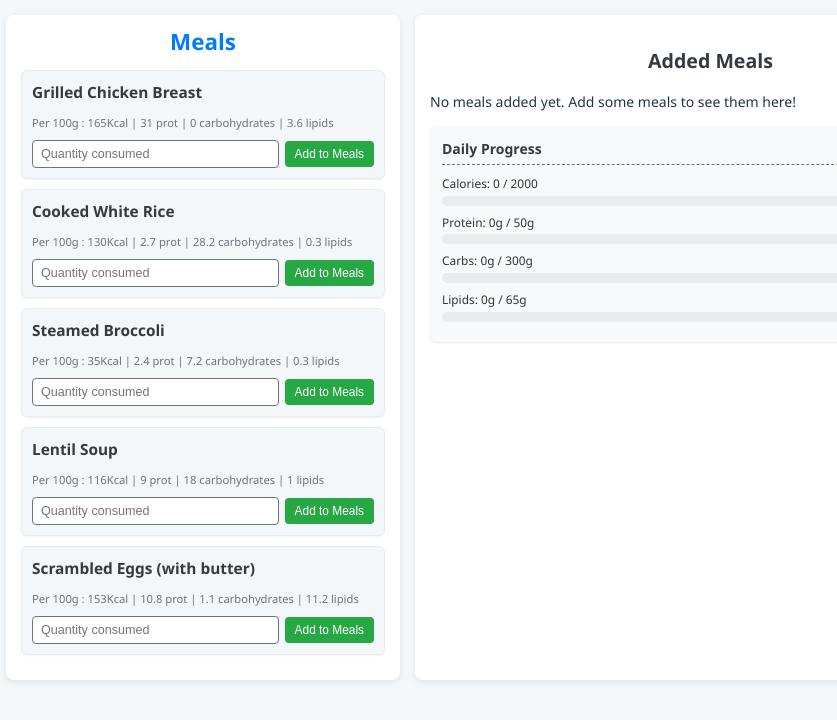
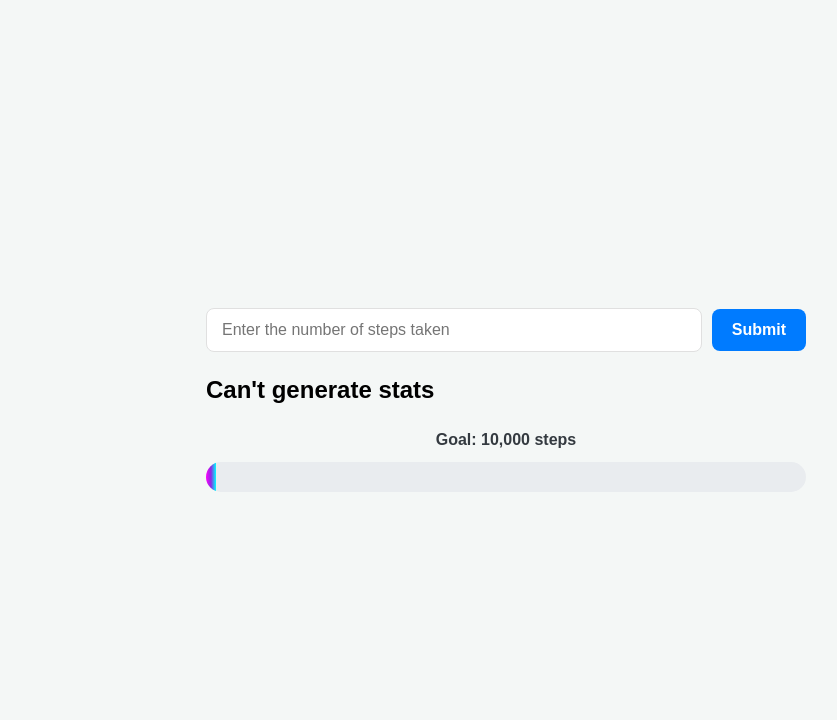
Before and after one commit to Hroumti/React-Homework2, a React (Vite) app: page / in a window 1280 px wide. Shown: the top 720 px of the page, without its empty margins (134-971 px from the left). Built offline with nearby package versions, Linux system fonts and the light colour scheme.

Commit message:
added step-tracker in projects

```diff
--- a/src/App.jsx
+++ b/src/App.jsx
@@ -1,4 +1,4 @@
-import Main from "./projects/nutriCalc/main"
+import Main from "./projects/step-tracker/main"
 
 function App() {
   return(
--- /dev/null
+++ b/src/projects/step-tracker/context.jsx
@@ -0,0 +1,40 @@
+import { createContext, useState } from "react";
+
+const Context = createContext()
+
+export function ContetProvider({children}){
+    const [steps, setSteps] = useState(null)
+    const [stats, setStats] = useState(null)
+
+    function handleSubmit(stepInput){
+        const stepsValue = parseInt(stepInput)
+        setSteps(stepsValue)
+        calcStats(stepsValue)
+    }
+
+    function calcStats(stepsValue){
+        if(stepsValue>0){
+            setStats( {
+                distance: stepsValue * 0.00076,
+                calories: stepsValue * 0.04,
+                duration: stepsValue/100,
+                active: (stepsValue >= 12500) ? 'Highly Active' :
+                        (stepsValue >= 10000) ? 'Active' :
+                        (stepsValue >= 7500)  ? 'Somewhat Active' :
+                        (stepsValue >= 5000)  ? 'Low Active' :
+                                        'Sedentary'
+            })
+        } else{
+            alert('Enter the number of steps taken first!!!')
+        }
+    }
+
+
+
+    return(
+        <Context.Provider value={{steps, stats, handleSubmit, calcStats}}>
+            {children}
+        </Context.Provider>
+    )
+}
+export default Context
--- /dev/null
+++ b/src/projects/step-tracker/form.jsx
@@ -0,0 +1,17 @@
+import { useContext, useRef } from "react";
+import Context from "./context";
+
+export default function Form(){
+    const {handleSubmit} = useContext(Context)
+    const stepInput = useRef(null)
+
+    return(
+        <form onSubmit={(e)=>{
+            e.preventDefault()
+            handleSubmit(stepInput.current.value)
+            }}>
+            <input type="number" min={10} step={10} ref={stepInput} placeholder="Enter the number of steps taken"/>
+            <input type="submit" value="Submit" />
+        </form>
+    )
+}
--- /dev/null
+++ b/src/projects/step-tracker/main.jsx
@@ -0,0 +1,15 @@
+import Form from "./form";
+import Render from "./render";
+import ProgressBar from "./progressBar";
+import { ContetProvider } from "./context";
+import './style.css'
+
+export default function Main(){
+    return(
+        <ContetProvider>
+            <Form/>
+            <Render/>
+            <ProgressBar/>
+        </ContetProvider>
+    )
+}
--- /dev/null
+++ b/src/projects/step-tracker/progressBar.jsx
@@ -0,0 +1,15 @@
+import { useContext } from "react";
+import Context from "./context";
+
+export default function ProgressBar(){
+    const {steps} = useContext(Context)
+
+    return(
+        <div className="progress-div">
+            <p>Goal: 10,000 steps</p>
+            <div className="progress-container">
+                <div className="progress-fill" style={{width: `${Math.min((steps/10000)*100, 100)}%`}}></div>
+            </div>
+        </div>
+    )
+}
--- /dev/null
+++ b/src/projects/step-tracker/render.jsx
@@ -0,0 +1,30 @@
+import { useContext } from "react";
+import Context from "./context";
+
+export default function Render(){
+    const {stats} = useContext(Context)
+
+    return(
+        <>
+        {stats?
+        (<div className="stats-container">
+            <div className="stat-container">
+                Distance: {stats.distance.toFixed(2)} km
+            </div>
+            <div className="stat-container">
+                Calories burnt: {stats.calories.toFixed(2)} kcal
+            </div>
+            <div className="stat-container">
+                Duration: {stats.duration.toFixed(2)} min
+            </div>
+            <div className="stat-container">
+                Level of activity: {stats.active}
+            </div>
+        </div>):(
+            <h2>Can't generate stats</h2>
+        )
+
+    }
+        </>
+    )
+}
--- /dev/null
+++ b/src/projects/step-tracker/style.css
@@ -0,0 +1,135 @@
+/* style.css */
+
+/* Global and Layout Styles */
+body {
+    font-family: 'Arial', sans-serif;
+    margin: 0;
+    padding: 0;
+    background-color: #f4f7f6; /* Very light grey background */
+    display: flex;
+    justify-content: center;
+    align-items: center;
+    min-height: 100vh;
+    color: black;
+}
+
+#root {
+    width: 90%;
+    max-width: 600px;
+    padding: 20px;
+}
+
+.main-container {
+    display: flex;
+    flex-direction: column;
+    gap: 20px; /* Space between components */
+}
+
+/* Base style for all content boxes */
+.content-box {
+    background-color: #ffffff; /* White background for the box */
+    padding: 25px;
+    border-radius: 12px;
+    /* Subtle layered shadow for a modern, 'lifted' look */
+    box-shadow: 0 4px 6px rgba(0, 0, 0, 0.05), 0 1px 3px rgba(0, 0, 0, 0.08);
+    transition: transform 0.3s ease, box-shadow 0.3s ease; /* Smooth transition for hover effects */
+}
+
+/* Hover effect: lift and cast a deeper shadow */
+.content-box:hover {
+    /* Scale up slightly */
+    transform: translateY(-5px) scale(1.01);
+    /* Deeper, more noticeable shadow on hover */
+    box-shadow: 0 10px 20px rgba(0, 0, 0, 0.1), 0 5px 10px rgba(0, 0, 0, 0.08);
+}
+
+/* Form Styles */
+form {
+    display: flex;
+    gap: 10px;
+    align-items: center;
+}
+
+input[type="number"] {
+    flex-grow: 1;
+    padding: 12px 15px;
+    border: 1px solid #e0e0e0;
+    border-radius: 8px;
+    font-size: 16px;
+    outline: none;
+    transition: border-color 0.3s;
+}
+
+input[type="number"]:focus {
+    border-color: #007bff; /* Highlight on focus */
+}
+
+input[type="submit"] {
+    background-color: #007bff; /* Primary color for button */
+    color: white;
+    padding: 12px 20px;
+    border: none;
+    border-radius: 8px;
+    cursor: pointer;
+    font-size: 16px;
+    font-weight: bold;
+    transition: background-color 0.3s, transform 0.1s;
+}
+
+input[type="submit"]:hover {
+    background-color: #0056b3;
+}
+
+input[type="submit"]:active {
+    transform: scale(0.98);
+}
+
+/* Stats Styles */
+.stats-container {
+    display: grid;
+    grid-template-columns: repeat(2, 1fr);
+    gap: 15px;
+}
+
+.stat-container {
+    background-color: #f8f9fa; /* Light background for stat items */
+    padding: 15px;
+    border-radius: 8px;
+    border: 1px solid #e9ecef;
+    font-size: 14px;
+    color: #495057;
+    font-weight: 500;
+}
+
+/* Progress Bar Styles */
+.progress-div {
+    text-align: center;
+}
+
+.progress-div p {
+    font-weight: bold;
+    color: #343a40;
+    margin-bottom: 10px;
+}
+
+.progress-container {
+    width: 100%;
+    background-color: #e9ecef; /* Background track color */
+    border-radius: 15px;
+    overflow: hidden; /* Important to keep the fill inside the container */
+    height: 30px;
+}
+
+.progress-fill {
+    height: 100%;
+    border-radius: 15px 0 0 15px;
+    display: flex;
+    align-items: center;
+    justify-content: flex-end;
+    padding-right: 10px;
+    font-weight: bold;
+    color: white;
+    transition: width 0.6s ease-in-out, background-color 0.3s ease; /* Smooth animation */
+    text-align: start;
+    background: linear-gradient(to right, #ff00ff 0%, #8a2be2 50%, #00ffff 100%);
+}
```
